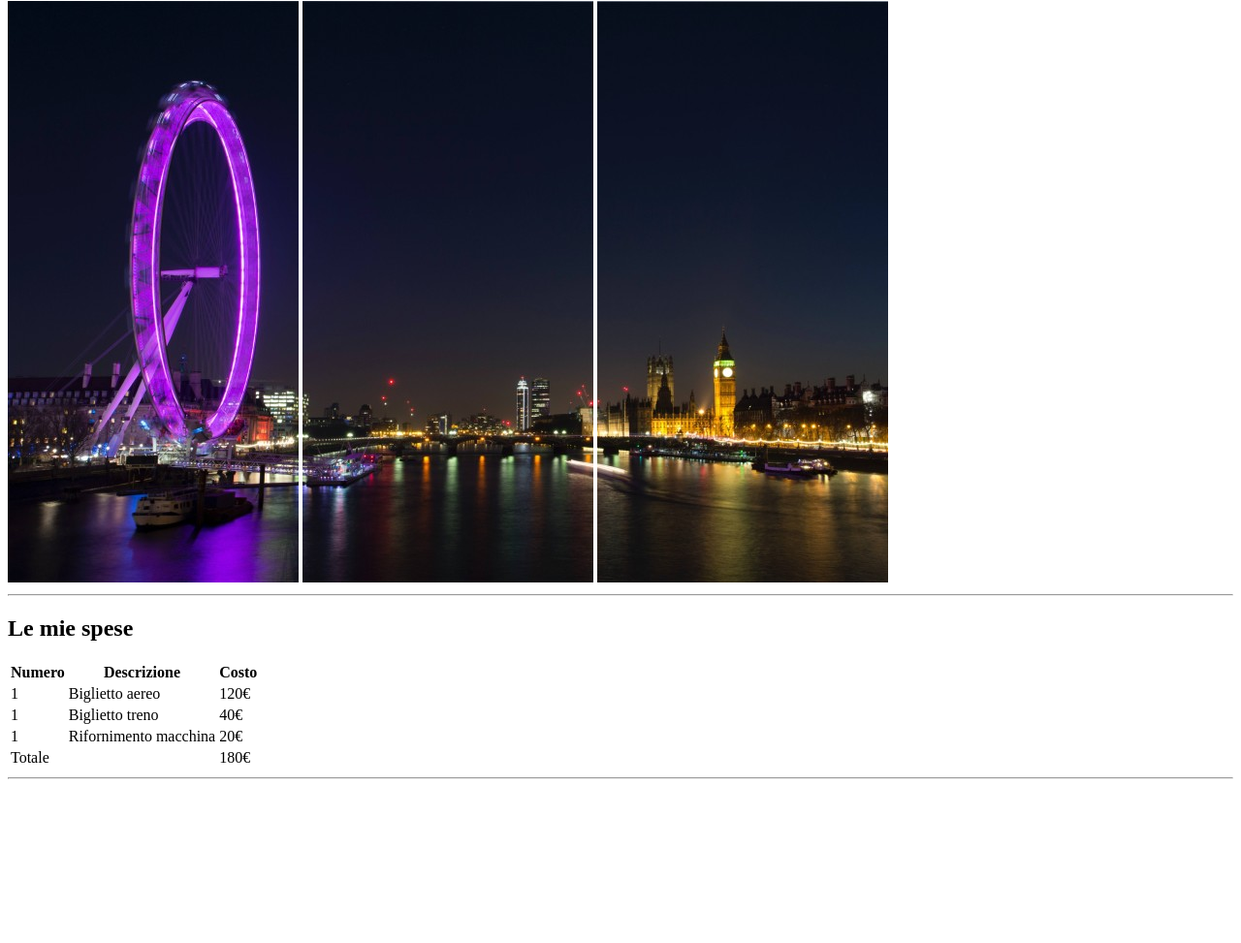
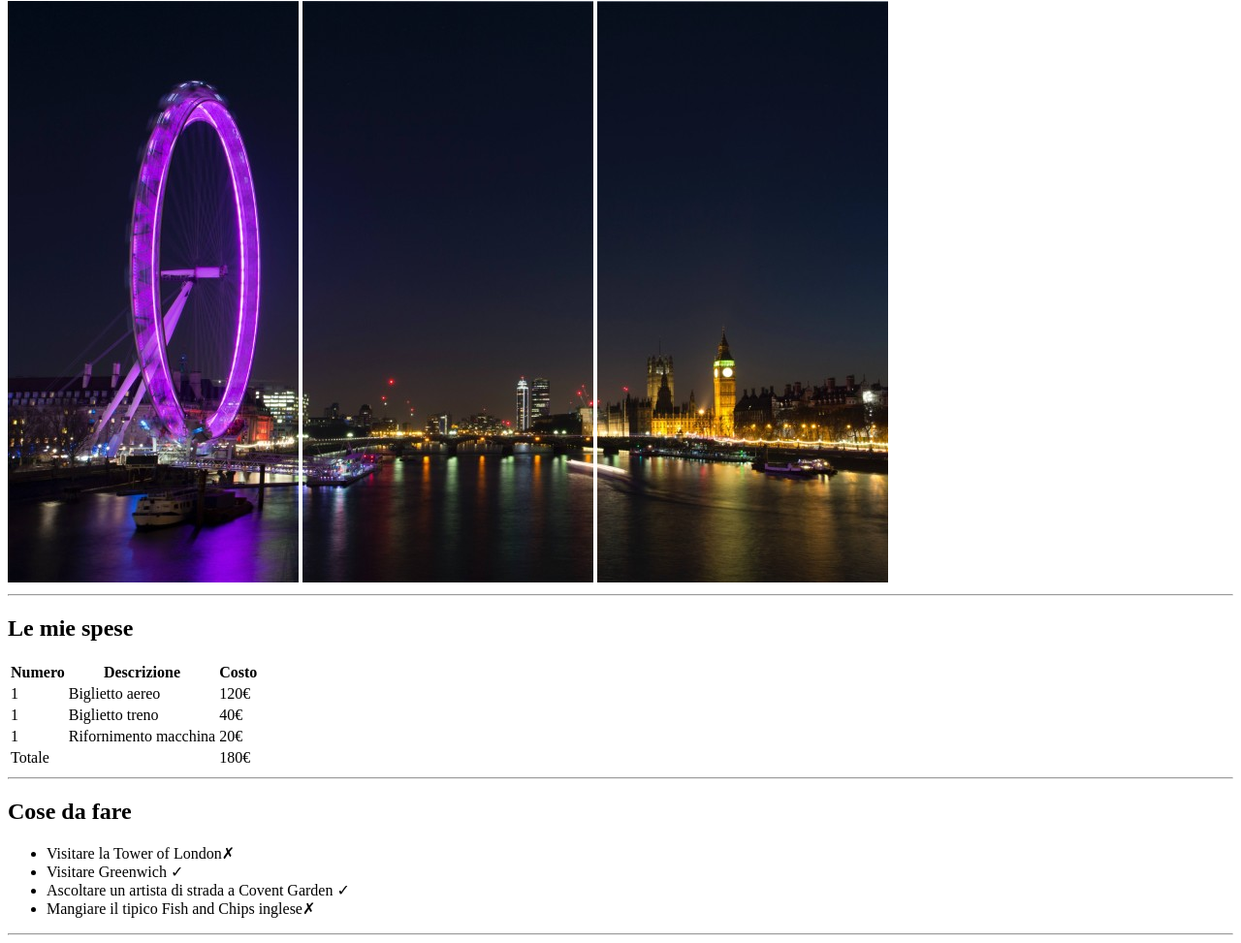
Before and after one commit to Edomak/html-london-trip, a plain HTML site: page index.html in a window 1280 px wide. Shown: the part 79-1052 px from the top of the page at 97% size. Before the commit the page ends 891 px from the top, so only its background shows below. Drawn offline with Linux system fonts and the light colour scheme.

Commit message:
Sezione con lista 1

```diff
--- a/index.html
+++ b/index.html
@@ -52,7 +52,18 @@
             </table>
             <hr>
         </section>
-        <section></section>
+        <section>
+            <h2>Cose da fare</h2>
+            <ul>
+                <li>Visitare la Tower of London&#x2717;</li>
+                <li>Visitare Greenwich
+                    &#10003;</li>
+                <li>Ascoltare un artista di strada a Covent Garden
+                    &#10003;</li>
+                <li>Mangiare il tipico Fish and Chips inglese&#x2717;</li>
+            </ul>
+        </section>
+        <hr>
         <section></section>
     </main>
 
```
